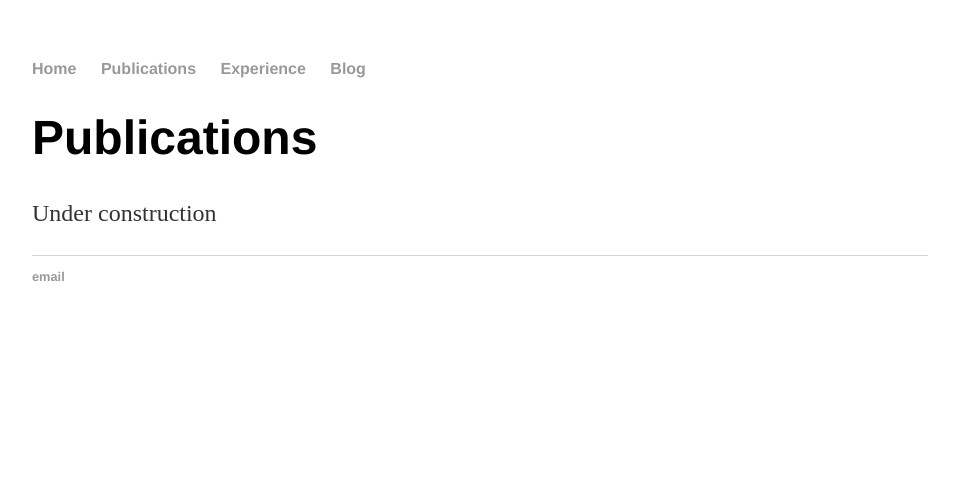
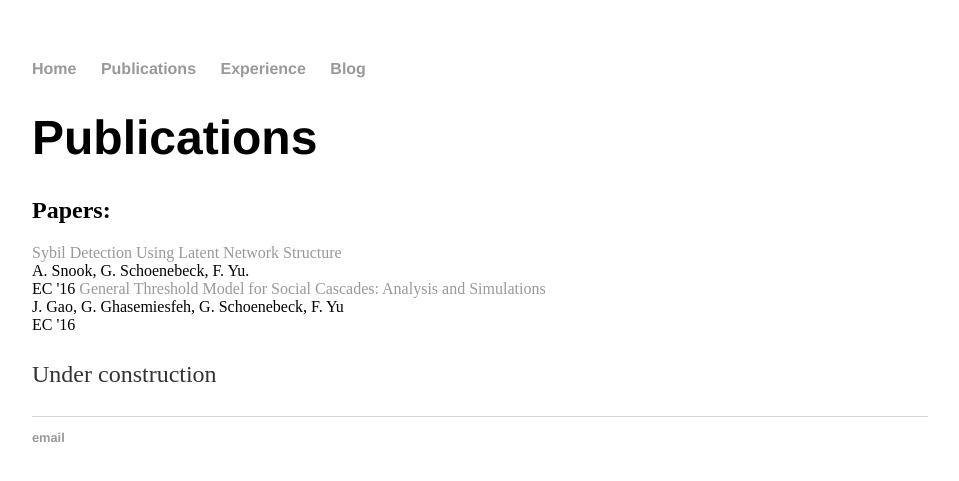
Before and after one commit to ericswatch/ericswatch.github.io, a Jekyll site: the page built from publications/index.html, in a window 1280 px wide. Shown: the top 481 px of the page, without its empty margins (160-1119 px from the left). Built offline with Jekyll 4.4.1, drawn with Linux system fonts in a browser that asks for light colours.

Commit message:
Update index.html

```diff
--- a/publications/index.html
+++ b/publications/index.html
@@ -4,5 +4,14 @@ title: Publications
 ---
 <div class="blurb">
 	<h1>Publications</h1>
+	<h2>Papers:</h2>
+
+	<a href="papers/ComplexSybil.html">Sybil Detection Using Latent Network Structure</a>
+	<br> A. Snook, G. Schoenebeck, F. Yu.<br>
+	EC '16
+
+	<a href="papers/GenThreshonPA.html">General Threshold Model for Social Cascades: Analysis and Simulations</a>
+	<br> J. Gao, G. Ghasemiesfeh, G. Schoenebeck, F. Yu<br>
+	EC '16
 	<p>Under construction</p>
 </div><!-- /.blurb -->
```
